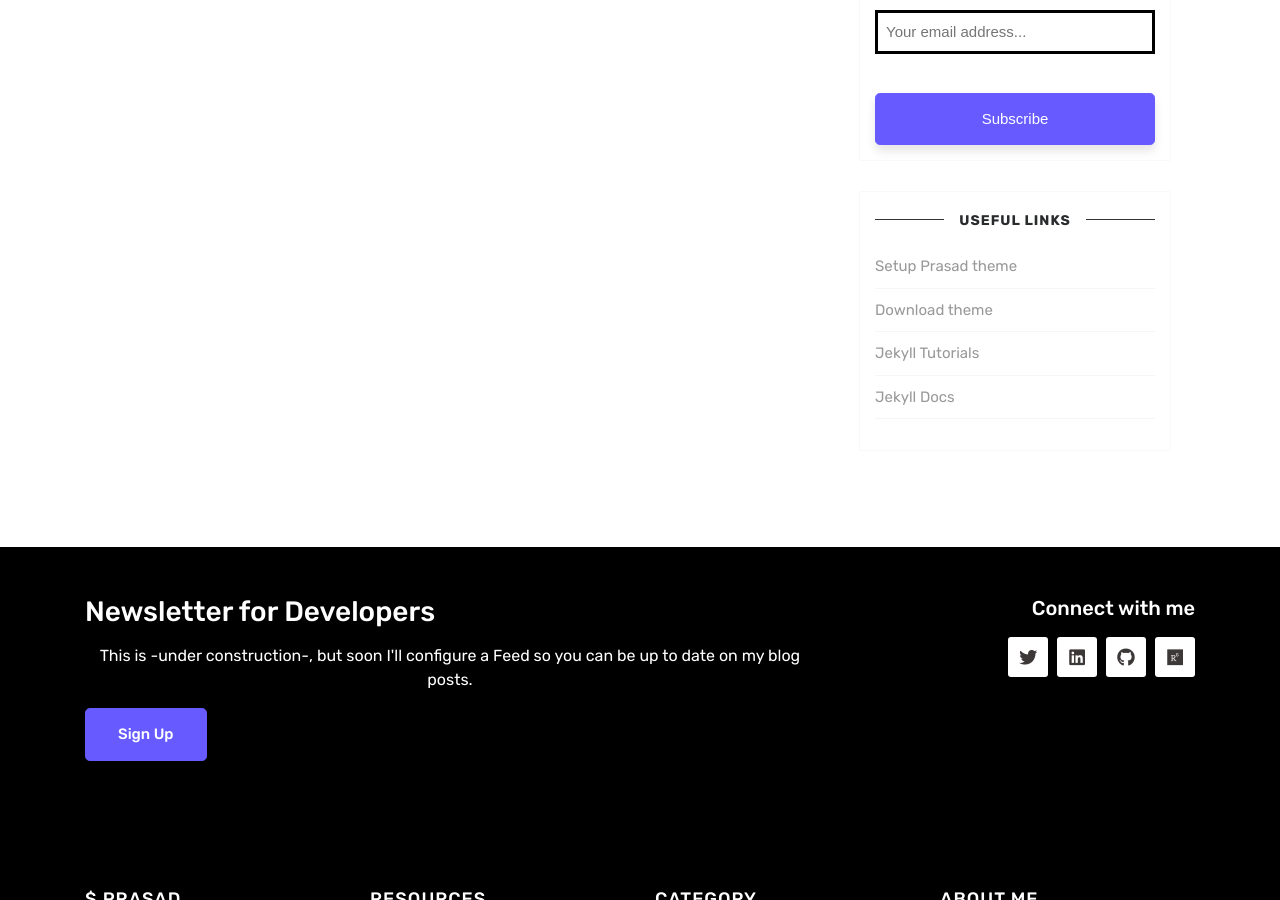
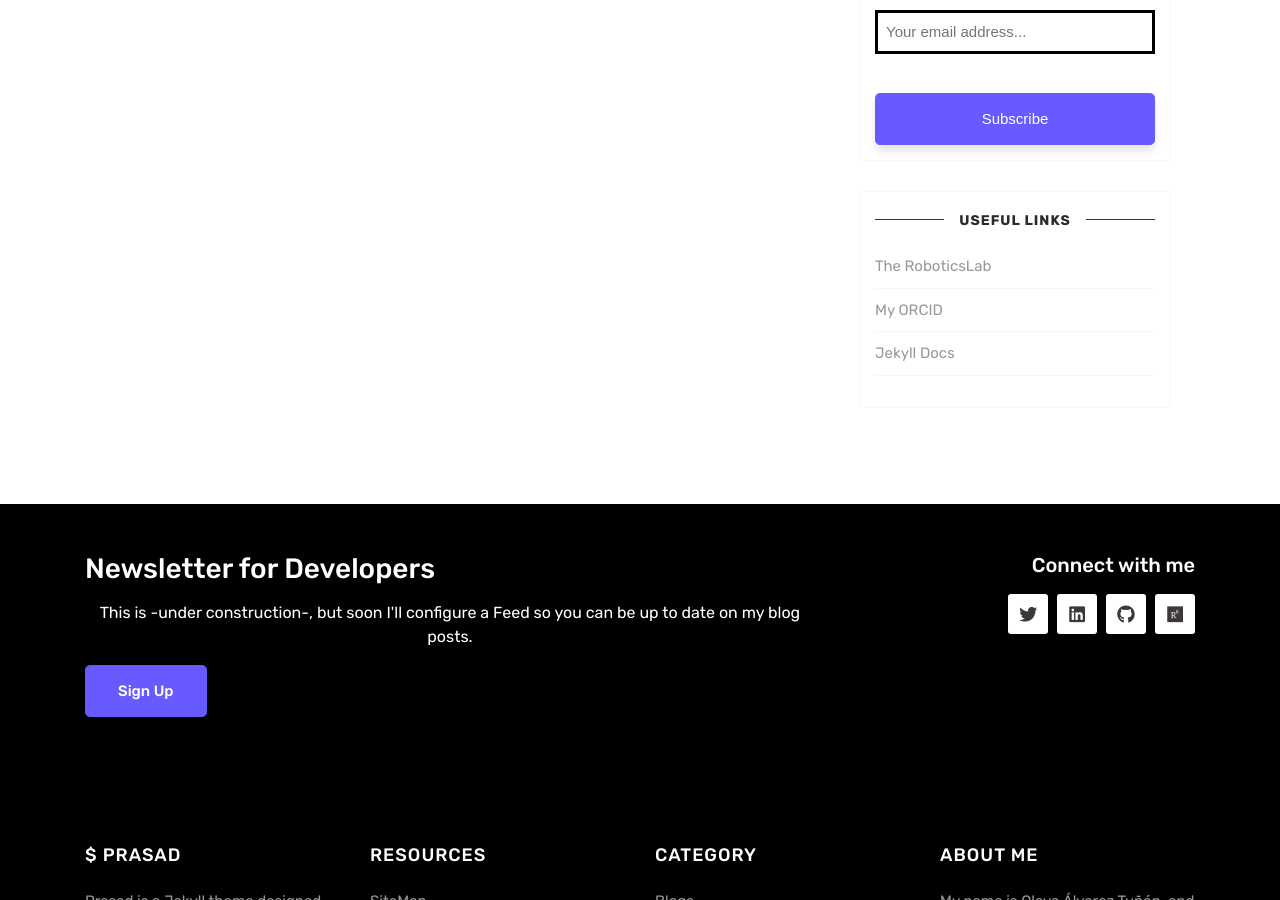
Before and after one commit to olayasturias/olayasturias.github.io, a Jekyll site: the page built from index.html, in a window 1280 px wide and 900 px high, scrolled down 1431 px. Built offline with Jekyll 4.4.1, drawn with Linux system fonts in a browser that asks for light colours; nearby versions of some CDN libraries; the list of posts is cut into pages by our own code.

Commit message:
Update sidebar.html

```diff
--- a/_includes/sidebar.html
+++ b/_includes/sidebar.html
@@ -12,9 +12,8 @@
 <div class="sidebar-section">
     <h5><span>Useful Links</span></h5>
     <ul style="list-none;">
-      <li><a href="/theme-setup/">Setup Prasad theme</a></li>
-      <li><a target="blank" href="https://github.com/cdrrazan/prasad">Download theme</a></li>
-      <li><a target="_blank" href="https://jekyllrb.com/tutorials/home/">Jekyll Tutorials</a></li>
+      <li><a target="blank" href="http://roboticslab.uc3m.es/roboticslab/">The RoboticsLab</a></li>
+      <li><a target="_blank" href="https://orcid.org/0000-0003-3581-9481">My ORCID</a></li>
       <li><a target="blank" href="https://jekyllrb.com/docs/">Jekyll Docs</a></li>
     </ul>
   </div>
```
